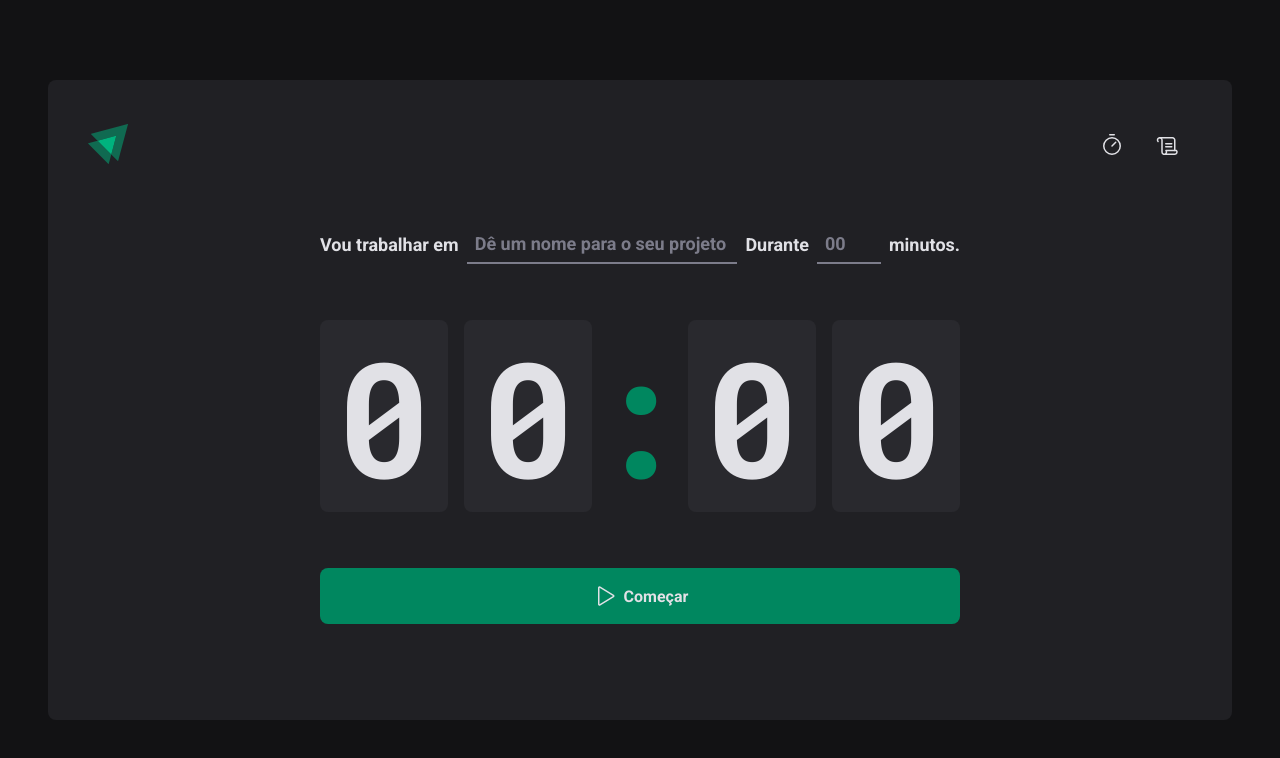
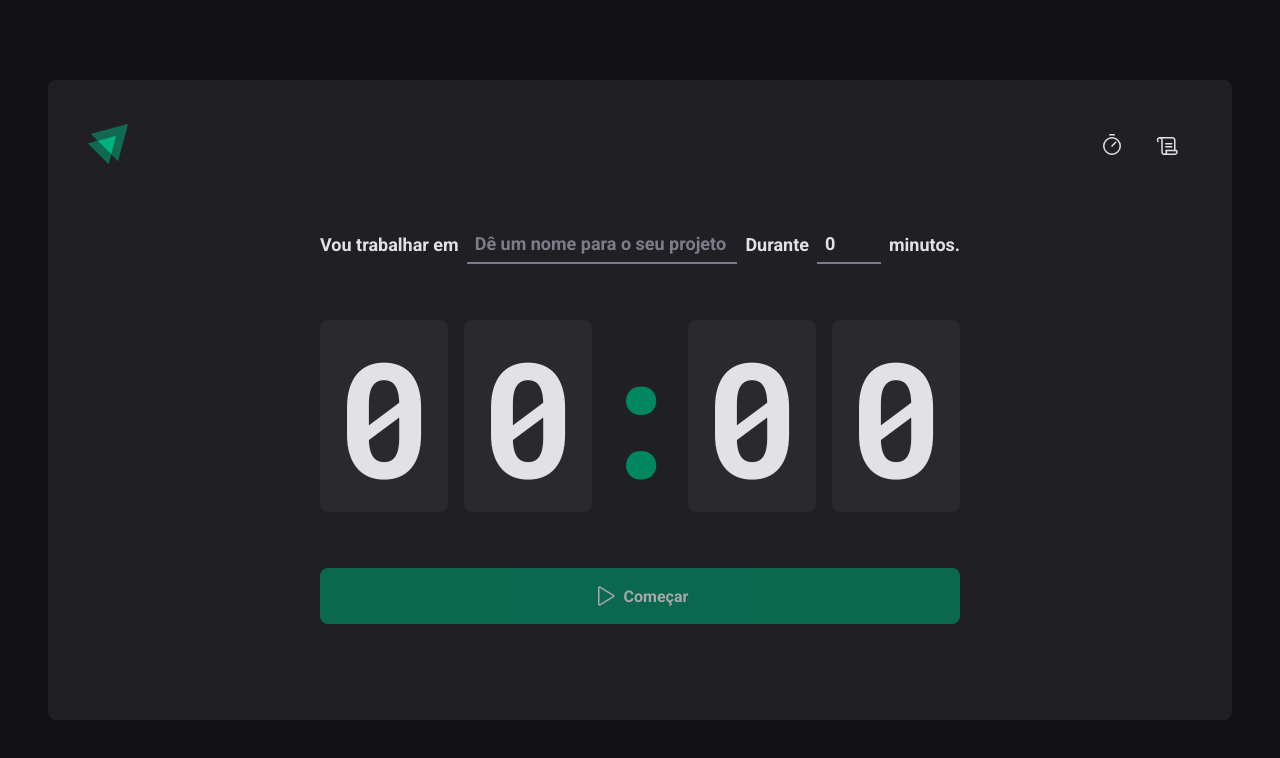
Before and after one commit to VivianeMayra/Iginite-Timer, a React (Vite) app: page / in a window 1280 px wide. Shown: the top 758 px of the page. Built offline with nearby package versions, Linux system fonts and the light colour scheme.

Commit message:
iniciando novo ciclo

```diff
--- a/package.json
+++ b/package.json
@@ -9,12 +9,14 @@
     "preview": "vite preview"
   },
   "dependencies": {
+    "@hookform/resolvers": "^2.9.10",
     "phosphor-react": "^1.4.1",
     "react": "^18.2.0",
     "react-dom": "^18.2.0",
     "react-hook-form": "^7.42.0",
     "react-router-dom": "^6.6.2",
-    "styled-components": "^5.3.6"
+    "styled-components": "^5.3.6",
+    "zod": "^3.20.2"
   },
   "devDependencies": {
     "@types/react": "^18.0.26",
--- a/src/pages/Home/index.tsx
+++ b/src/pages/Home/index.tsx
@@ -1,5 +1,8 @@
 import { Play } from "phosphor-react"
 import { useForm } from "react-hook-form"
+import { zodResolver } from "@hookform/resolvers/zod"
+import * as zod from "zod"
+import { useState } from "react"
 import {
   CountdownContainer,
   FormContainer,
@@ -9,12 +12,47 @@
   StartCountdownButton,
   TaskInput,
 } from "./styles"
+
+const newCycleFormValidationSchema = zod.object({
+  task: zod.string().min(1, "Informe a tarefa"),
+  minutesAmount: zod
+    .number()
+    .min(5, "O tempo precisa ser de no mínimo 5 minutos")
+    .max(60, "O tempo precisar ser de no máximo 60 minutos"),
+})
+
+type NewCycleFormData = zod.infer<typeof newCycleFormValidationSchema>
+
+interface Cycle {
+  id: string
+  task: string
+  minutesAmount: number
+}
+
 export function Home() {
-  const { register, handleSubmit, watch } = useForm()
-  function handleCreateNewCycle(data: any) {
-    console.log(data)
+  const [cycles, setCycles] = useState<Cycle[]>([])
+  const [activeCycleId, setActiveCycleId] = useState<string | null>(null)
+  const { register, handleSubmit, watch, reset } = useForm<NewCycleFormData>({
+    resolver: zodResolver(newCycleFormValidationSchema),
+    defaultValues: {
+      task: "",
+      minutesAmount: 0,
+    },
+  })
+  function handleCreateNewCycle(data: NewCycleFormData) {
+    const id = String(new Date().getTime())
+    const newCycle: Cycle = {
+      id,
+      task: data.task,
+      minutesAmount: data.minutesAmount,
+    }
+    setCycles((state) => [...cycles, newCycle])
+    setActiveCycleId(id)
+    reset()
   }
 
+  const activeCycle = cycles.find((cycle) => cycle.id === activeCycleId)
+  console.log(activeCycle)
   const task = watch("task")
   const isSubmitDisabled = !task
 
@@ -55,7 +93,7 @@
           <span>0</span>
           <span>0</span>
         </CountdownContainer>
-        <StartCountdownButton disabled={isSubmitDisabled} type="submit">
+        <StartCountdownButton type="submit" disabled={isSubmitDisabled}>
           <Play size={24} />
           Começar
         </StartCountdownButton>
--- a/src/pages/Home/styles.ts
+++ b/src/pages/Home/styles.ts
@@ -80,7 +80,7 @@
   display: flex;
   justify-content: center;
 `
-export const StartCountdownButton = styled.div`
+export const StartCountdownButton = styled.button`
   width: 100%;
   border: 0;
   padding: 1rem;
```
Also changed, not shown: 1 other file (tests, documents, lock files or other folders).
